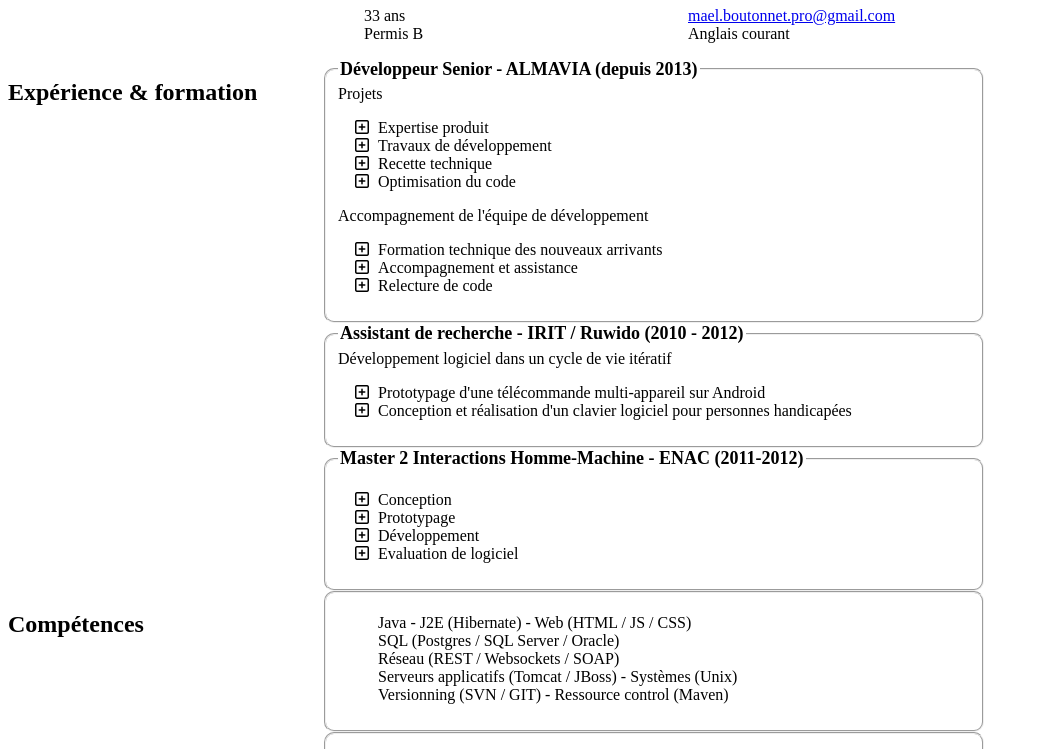
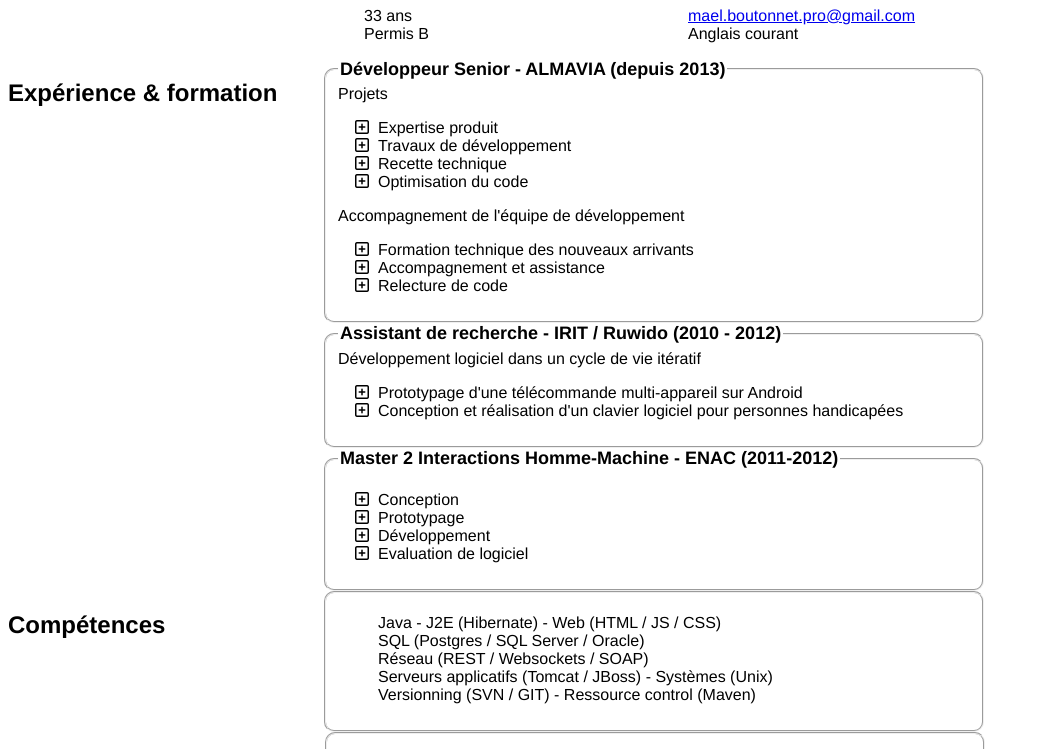
Before and after one commit to maelboutonnet/maelboutonnet.github.io, a plain HTML site: page index.html in a window 1280 px wide. Shown: the part 73-822 px from the top of the page, without its empty margins (0-1038 px from the left). Drawn offline with Linux system fonts and the light colour scheme.

Commit message:
Update cv.css
Maj de la pilice de caractère

```diff
--- a/cv.css
+++ b/cv.css
@@ -1,3 +1,7 @@
+body {
+  font-family: Helvetica Neue, Segoe UI, Helvetica, Arial, sans-serif;
+}
+
 h1 {
   margin-left: 25%;
   width: 50%;
```
